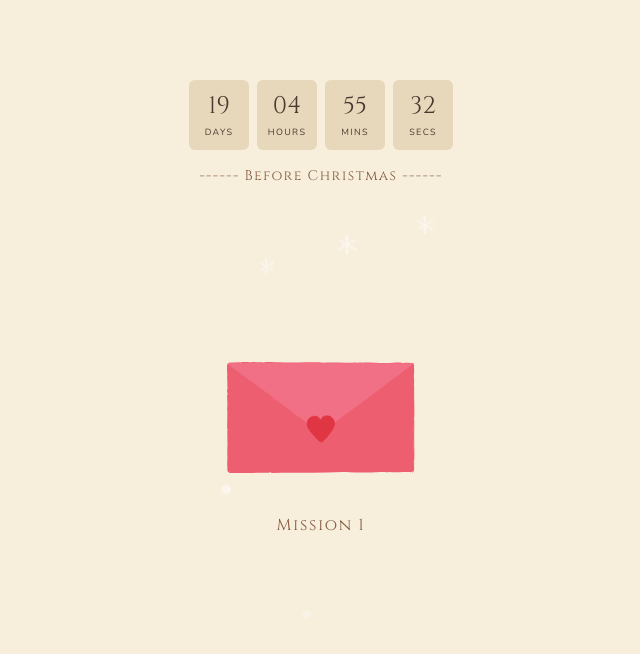
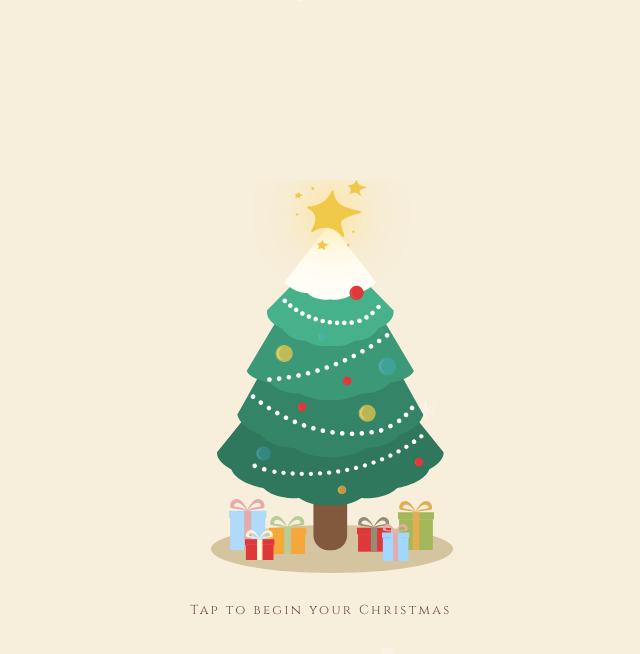
Before and after one commit to anchisachrd/Christmas-Mission, a React (Vite) app: page / in a window 1280 px wide. Shown: the top 654 px of the page, without its empty margins (319-959 px from the left). Built offline with nearby package versions, Linux system fonts and the light colour scheme; a web font is replaced by a local one.

Commit message:
fix local storage

```diff
--- a/src/App.jsx
+++ b/src/App.jsx
@@ -3,8 +3,6 @@ import MissionScreen from "./pages/MissionScreen";
 import { useState, useEffect } from "react";
 
 const PHASE_KEY = "xmas_phase_v1";
-const TODAY_KEY = new Date().toISOString().slice(0,10);
-
 
 export default function App() {
   // อ่านค่า phase จาก localStorage แค่ตอน mount ครั้งแรก
@@ -28,18 +26,6 @@ export default function App() {
       localStorage.setItem(PHASE_KEY, "mission");
     }
   }, [phase]);
-
-  useEffect(() => {
-  const lastDay = localStorage.getItem("xmas_last_open_app_day");
-
-  // ถ้าวันใหม่ → reset phase เพราะเราต้องเข้า mission ของวันใหม่เสมอ
-  if (lastDay !== TODAY_KEY) {
-    localStorage.setItem("xmas_last_open_app_day", TODAY_KEY);
-    setPhase("mission");
-    localStorage.setItem(PHASE_KEY, "mission");
-  }
-}, []);
-
 
   const handleStartMissions = () => {
     // เริ่ม transition จาก landing → fadeOut → missionFadeIn → mission
@@ -85,8 +71,7 @@ export default function App() {
             ${phase === "missionFadeIn" ? "opacity-0" : "opacity-100"}
           `}
         >
-          <MissionScreen key={localStorage.getItem("xmas_current_mission_index")} />
-
+          <MissionScreen />
         </div>
       )}
     </div>
--- a/src/pages/MissionScreen.jsx
+++ b/src/pages/MissionScreen.jsx
@@ -15,17 +15,14 @@ export default function MissionScreen() {
   const [showRewardModal, setShowRewardModal] = useState(false);
   const { mission, index, isAfterAllMissions } = getCurrentMission();
 
-  useEffect(() => {
-  localStorage.setItem("xmas_current_mission_index", index);
-}, [index]);
-
 
   if (isAfterAllMissions) {
   return <ChristmasDay />;
 }
 
 // key สำหรับเก็บสถานะ mission วันนี้ทำเสร็จหรือยัง
-  const storageKey = mission != null ? `mission_completed_${index}` : null;
+  const storageKey =
+    mission != null ? `mission_completed_${index}` : null;
 
      // ⬅️ ตอน mount / mission เปลี่ยน → เช็คว่าเคยทำเสร็จแล้วไหม
   useEffect(() => {
@@ -39,11 +36,6 @@ export default function MissionScreen() {
     }
   }, [storageKey]);
 
-  useEffect(() => {
-    setIsEnvelopeOpen(false);
-    setShowQuestionModal(false);
-    setShowRewardModal(false);
-  }, [index]);
 
   const handleMissionSuccess = (answer) => {
     setIsMissionCompleted(true);
@@ -104,7 +96,7 @@ export default function MissionScreen() {
             setShowQuestionModal(false);
             setIsEnvelopeOpen(false);
           }}
-            onSuccess={handleMissionSuccess} // 👈 เพิ่ม prop นี้
+          onSuccess={handleMissionSuccess}   // 👈 เพิ่ม prop นี้
         />
       )}
 
```
Lines whose indentation alone changed are shown as unchanged.
